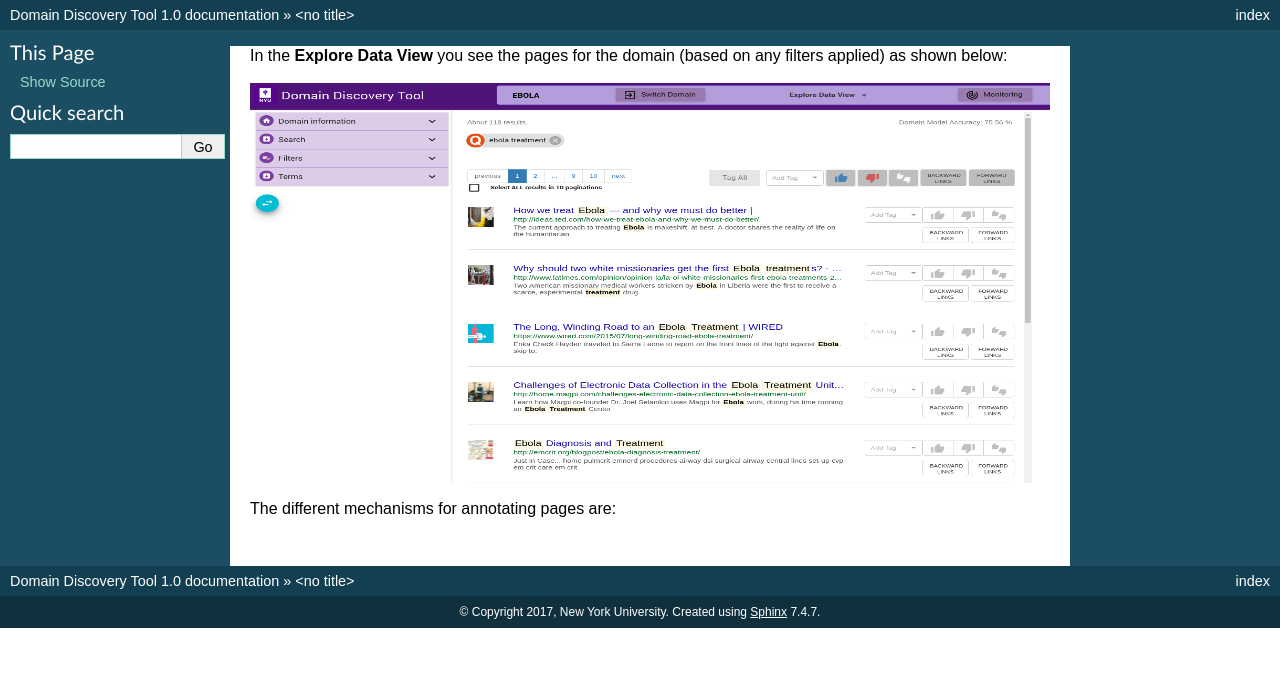
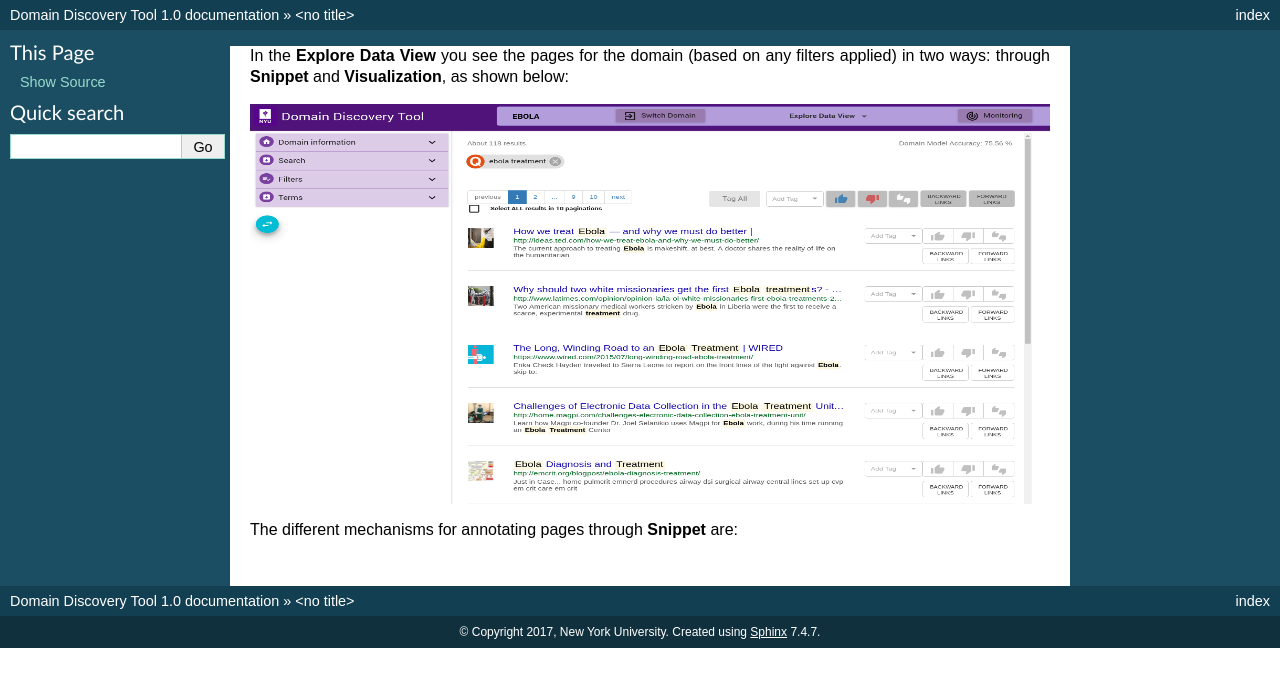
Before and after one commit to VIDA-NYU/domain_discovery_tool, a Sphinx documentation site: the page built from docs/how_to_annotate.rst, in a window 1280 px wide. Shown: the top 687 px of the page. Built offline with Sphinx 7.4.7, drawn with Linux system fonts in a browser that asks for light colours.

Commit message:
Including radViz documentation in DDT.

```diff
--- a/docs/how_to_annotate.rst
+++ b/docs/how_to_annotate.rst
@@ -1,4 +1,4 @@
-In the **Explore Data View** you see the pages for the domain (based on any filters applied) as shown below:
+In the **Explore Data View** you see the pages for the domain (based on any filters applied) in two ways: through **Snippet** and **Visualization**, as shown below:
 
 .. image:: figures/explore_data_view.png
    :width: 800px
@@ -6,4 +6,4 @@ In the **Explore Data View** you see the pages for the domain (based on any filt
    :height: 400px
    :alt: alternate text
 
-The different mechanisms for annotating pages are:
+The different mechanisms for annotating pages through  **Snippet** are:
--- a/docs/use.rst
+++ b/docs/use.rst
@@ -42,6 +42,7 @@ Tag for Deep Crawl
 .. include:: deep_crawl_tag.rst
 
 .. include:: terms_summary.rst
+.. include:: visualization_radviz.rst
 .. include:: run_crawler.rst
 
 Deep Crawl
```
